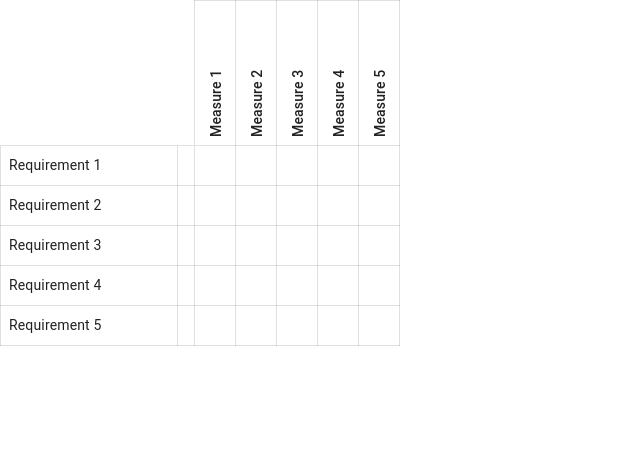
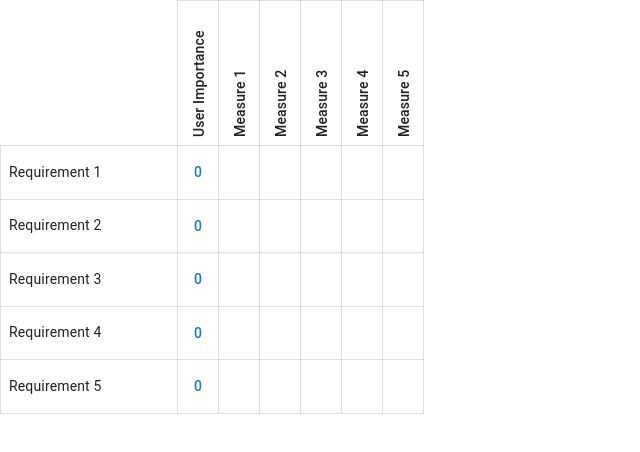
Before and after one commit to Baziak/artihoq, a React (Create React App) app: page / in a window 1280 px wide. Shown: the top 452 px of the page, without its empty margins (0-640 px from the left). Built offline with nearby package versions, Linux system fonts and the light colour scheme.

Commit message:
feat: add UserImportanceSelector

```diff
--- a/src/App.tsx
+++ b/src/App.tsx
@@ -7,6 +7,7 @@ import Hoq from './Hoq';
 // - requirements groupping
 // - limit requirements and measures
 // - themes
+// - make a common selector component
 
 function App() {
 
--- a/src/Hoq.tsx
+++ b/src/Hoq.tsx
@@ -96,6 +96,15 @@ const Hoq = () => {
     });
   };
 
+  const setRequirementImportance = (modifiedRowIndex: number, newValue: number) => {
+    const requirements = qfdState.requirements.map((requirement, index) =>
+      modifiedRowIndex === index ? { ...requirement, importance: newValue } : requirement
+    );
+
+    setQfdState({ ...qfdState, requirements });
+  };
+
+
   return (
     <TableContainer
       sx={{
@@ -112,6 +121,7 @@ const Hoq = () => {
             setRequirementValue={setRequirementValue}
             addRequirementAt={addRequirementAt}
             removeRequirementAt={removeRequirementAt}
+            setRequirementImportance={setRequirementImportance}
             setRelationshipValue={setRelationshipValue}
           />
         </TableBody>
--- a/src/HoqHead.tsx
+++ b/src/HoqHead.tsx
@@ -10,10 +10,20 @@ interface HoqHeadProps {
   removeMeasureAt: (rowIndex: number) => void;
 }
 
+const cellStyling = {
+  padding: 1,
+  border: (theme: Theme) => `1px solid ${theme.palette.divider}`,
+  transform: "rotate(180deg)",
+  minHeight: 128,
+  maxHeight: 256,
+  writingMode: "vertical-rl",
+};
+
 const HoqHead = ({ qfdState, setMeasureValue, addMeasureAt, removeMeasureAt }: HoqHeadProps) => {
   return (
     <TableRow>
-      <TableCell colSpan={2}></TableCell>
+      <TableCell></TableCell>
+      <TableCell sx={cellStyling}>User Importance</TableCell>
       {qfdState.measures.map((measure, index) => (
         <HoqMeasurementCell
           key={measure.id}
--- a/src/HoqRows.tsx
+++ b/src/HoqRows.tsx
@@ -5,6 +5,7 @@ import RelationshipLevelSelector from "./RelationshipLevelSelector";
 import RequirementInputField from "./RequirementInputField";
 import HoqRequirementCell from "./HoqRequirementCell";
 import { AddReaction } from "@mui/icons-material";
+import UserImportanceSelector from "./UserImportanceSelector";
 
 const cellStyling = {
   padding: 1,
@@ -22,7 +23,8 @@ interface HoqRowsProps {
   qfdState: QfdState;
   setRequirementValue: (modifiedRowIndex: number, newValue: string) => void;
   setRelationshipValue: (modifiedRowIndex: number, modifiedColIndex: number, newValue: number) => void;
-  addRequirementAt: (rowIndex: number) => void;
+  addRequirementAt: (modifiedRowIndex: number) => void;
+  setRequirementImportance: (modifiedRowIndex: number, newValue: number) => void;
   removeRequirementAt: (rowIndex: number) => void;
 }
 
@@ -31,6 +33,7 @@ const HoqRows = ({
   setRequirementValue,
   setRelationshipValue,
   addRequirementAt,
+  setRequirementImportance,
   removeRequirementAt,
 }: HoqRowsProps) => {
   return (
@@ -44,7 +47,12 @@ const HoqRows = ({
               onAddRequirement={() => addRequirementAt(rowIndex + 1)}
               onRemoveRequirement={() => removeRequirementAt(rowIndex)}
             />
-            <TableCell sx={cellStyling}></TableCell>
+            <TableCell sx={cellStyling}>
+              <UserImportanceSelector
+                selectedValue={qfdState.requirements[rowIndex].importance}
+                onChange={(newValue) => setRequirementImportance(rowIndex, newValue)}
+              />
+            </TableCell>
             {cellValues.map((value, colIndex) => {
               const id = qfdState.requirements[rowIndex].id + qfdState.measures[colIndex].id;
               return (
--- /dev/null
+++ b/src/UserImportanceSelector.tsx
@@ -0,0 +1,76 @@
+import { Button, ClickAwayListener, MenuItem, MenuList, Paper, Popper } from "@mui/material";
+import React from "react";
+
+interface UserImportanceSelectorProps {
+  selectedValue?: number;
+  onChange?: (newValue: number) => void;
+}
+
+const userImportanceButtonStyling = {
+  minWidth: 0,
+};
+
+export default function UserImportanceSelector({
+  selectedValue,
+  onChange,
+}: UserImportanceSelectorProps): React.JSX.Element {
+  const [importanceValue, setImportanceValue] = React.useState(selectedValue);
+  const [anchorEl, setAnchorEl] = React.useState<HTMLButtonElement | null>(null);
+
+  const handleMenuItemClick = (event: React.MouseEvent<HTMLElement>, selectedValue: number) => {
+    setImportanceValue(selectedValue);
+    setAnchorEl(null);
+    if (onChange) {
+      onChange(selectedValue);
+    }
+  };
+
+  const handleClose = () => {
+    setAnchorEl(null);
+  };
+
+  function showImportanceSelector(event: React.MouseEvent<HTMLButtonElement>) {
+    setAnchorEl(event.currentTarget);
+  }
+
+  function handleListKeyDown(event: React.KeyboardEvent) {
+    if (event.key === "Tab") {
+      event.preventDefault();
+      setAnchorEl(null);
+    } else if (event.key === "Escape") {
+      setAnchorEl(null);
+    }
+  }
+
+  const open = Boolean(anchorEl);
+
+  return (
+    <>
+      <Button sx={{ ...userImportanceButtonStyling }} onClick={showImportanceSelector}>
+        {importanceValue}
+      </Button>
+      <Popper open={open} anchorEl={anchorEl} placement="bottom-start">
+        <Paper>
+          <ClickAwayListener onClickAway={handleClose}>
+            <MenuList
+              autoFocusItem={open}
+              id="composition-menu"
+              aria-labelledby="composition-button"
+              onKeyDown={handleListKeyDown}
+            >
+              {[1, 2, 3, 4, 5].map((importance) => (
+                <MenuItem
+                  key={importance}
+                  selected={importance === importanceValue}
+                  onClick={(event) => handleMenuItemClick(event, importance)}
+                >
+                  {importance}
+                </MenuItem>
+              ))}
+            </MenuList>
+          </ClickAwayListener>
+        </Paper>
+      </Popper>
+    </>
+  );
+}
```
